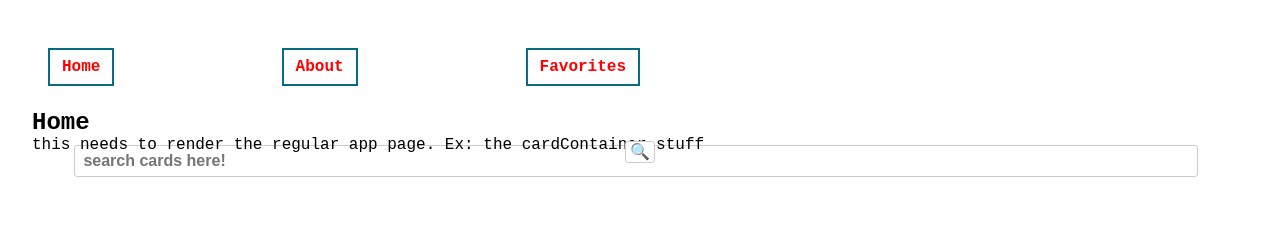
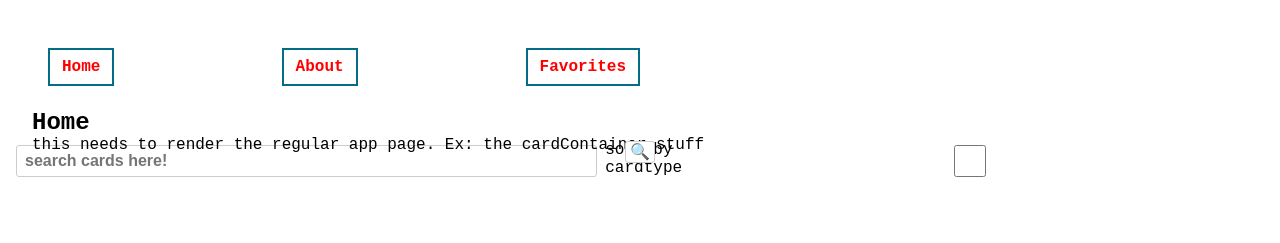
Before and after one commit to brooke-dev/phase-2-project, a React (Create React App) app in the folder project2/: page / in a window 1280 px wide. Shown: the top 243 px of the page. Built offline with nearby package versions, Linux system fonts and the light colour scheme; data requests are answered from the project's data file.

Commit message:
merge conflicts should be gone now

```diff
--- a/project2/src/SearchFolder/Search.js
+++ b/project2/src/SearchFolder/Search.js
@@ -1,6 +1,6 @@
 // import { hasSelectionSupport } from "@testing-library/user-event/dist/utils";
 import React from "react";
-import SearchCSS from "./SearchCSS.css"
+import "./SearchCSS.css";
 
 function Search({searchBar,setSearchBar,sort,setSort}){
 
@@ -16,12 +16,12 @@ function Search({searchBar,setSearchBar,sort,setSort}){
             />
             <button type="submit">🔍</button>
 
-            {/* <label htmlFor="sort">sort by type</label>
+            <label htmlFor="sort">sort by cardtype</label>
             <input id="sort"
             type="checkbox"
             checked={sort}
             onChange={(e)=>setSort(e.target.checked)}
-            /> */}
+            />
 
         </form>
 
```
